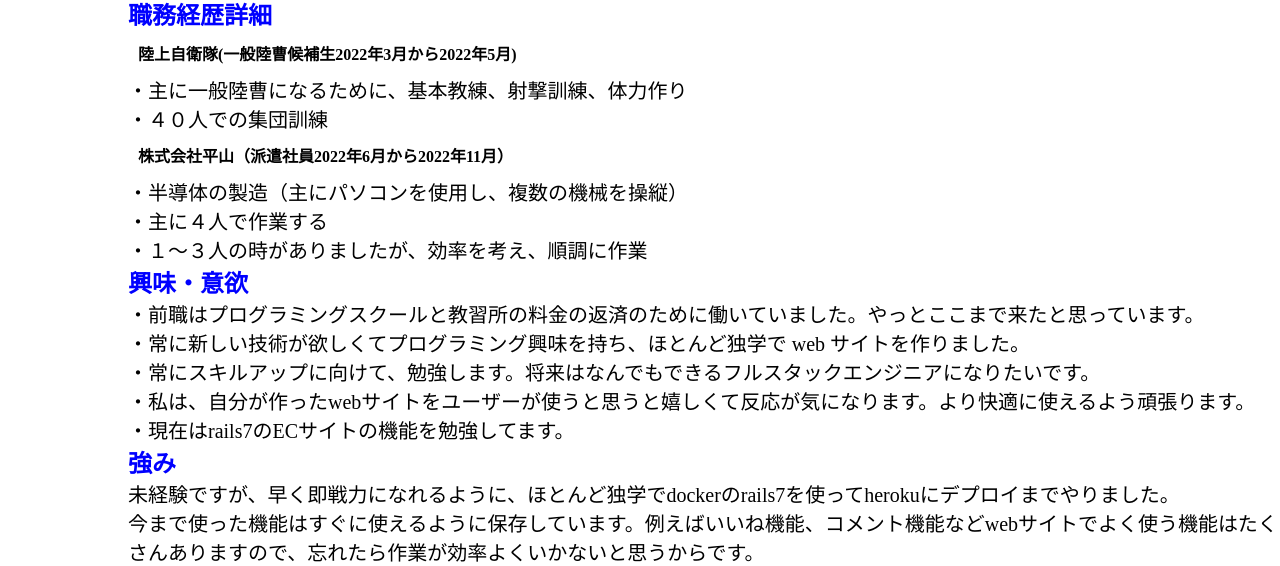
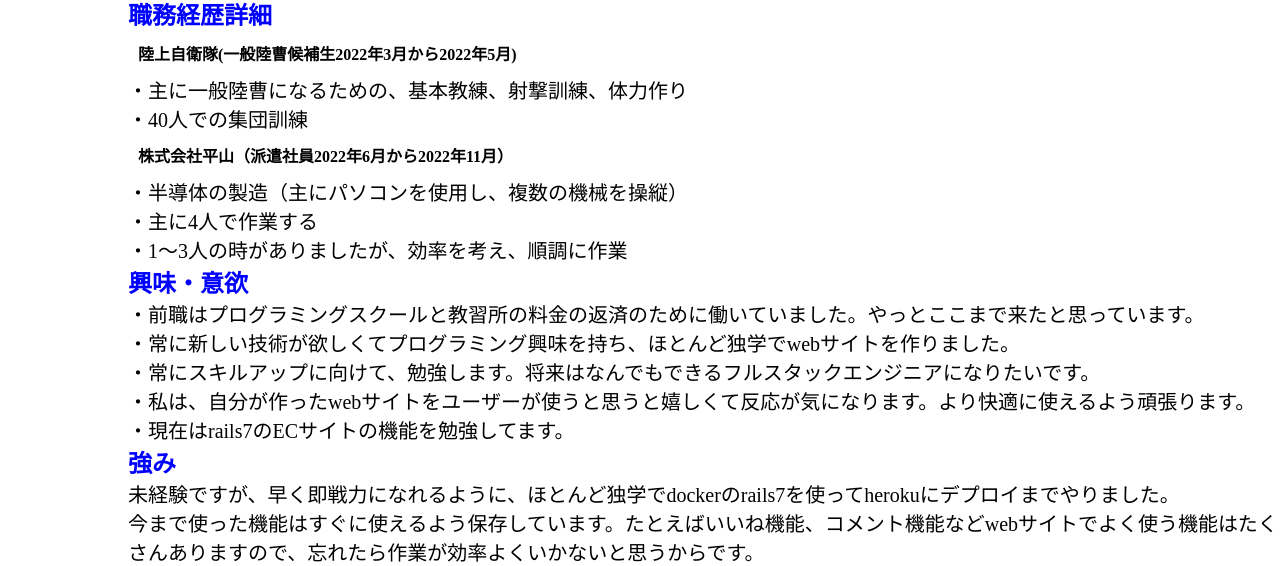
Before and after one commit to mihasi0818/Curriculum_Vitae999, a plain HTML site: page index.html in a window 1280 px wide. Shown: the part 2244-2810 px from the top of the page. Drawn offline with Linux system fonts and the light colour scheme.

Commit message:
文章校正

```diff
--- a/index.html
+++ b/index.html
@@ -64,24 +64,24 @@
 
     <h2>職務経歴詳細</h2>
     <h4>陸上自衛隊(一般陸曹候補生2022年3月から2022年5月)</h4>
-    <p>・主に一般陸曹になるために、基本教練、射撃訓練、体力作り</p>
-    <p>・４０人での集団訓練</p>
+    <p>・主に一般陸曹になるための、基本教練、射撃訓練、体力作り</p>
+    <p>・40人での集団訓練</p>
     <h4>株式会社平山（派遣社員2022年6月から2022年11月）</h4>
     <p>・半導体の製造（主にパソコンを使用し、複数の機械を操縦）</p>
-    <p>・主に４人で作業する</p>
-    <p>・１〜３人の時がありましたが、効率を考え、順調に作業</p>
+    <p>・主に4人で作業する</p>
+    <p>・1〜3人の時がありましたが、効率を考え、順調に作業</p>
     </p>
 
     <h2>興味・意欲</h2>
     <p>・前職はプログラミングスクールと教習所の料金の返済のために働いていました。やっとここまで来たと思っています。</p>
-    <p>・常に新しい技術が欲しくてプログラミング興味を持ち、ほとんど独学で web サイトを作りました。</p>
+    <p>・常に新しい技術が欲しくてプログラミング興味を持ち、ほとんど独学でwebサイトを作りました。</p>
     <p>・常にスキルアップに向けて、勉強します。将来はなんでもできるフルスタックエンジニアになりたいです。</p>
     <p>・私は、自分が作ったwebサイトをユーザーが使うと思うと嬉しくて反応が気になります。より快適に使えるよう頑張ります。</p>
     <p>・現在はrails7のECサイトの機能を勉強してます。
 
     <h2>強み</h2>
     <p>未経験ですが、早く即戦力になれるように、ほとんど独学でdockerのrails7を使ってherokuにデプロイまでやりました。</p>
-    <p>今まで使った機能はすぐに使えるように保存しています。例えばいいね機能、コメント機能などwebサイトでよく使う機能はたくさんありますので、忘れたら作業が効率よくいかないと思うからです。</p>
+    <p>今まで使った機能はすぐに使えるよう保存しています。たとえばいいね機能、コメント機能などwebサイトでよく使う機能はたくさんありますので、忘れたら作業が効率よくいかないと思うからです。</p>
 </div>
 
 
```
